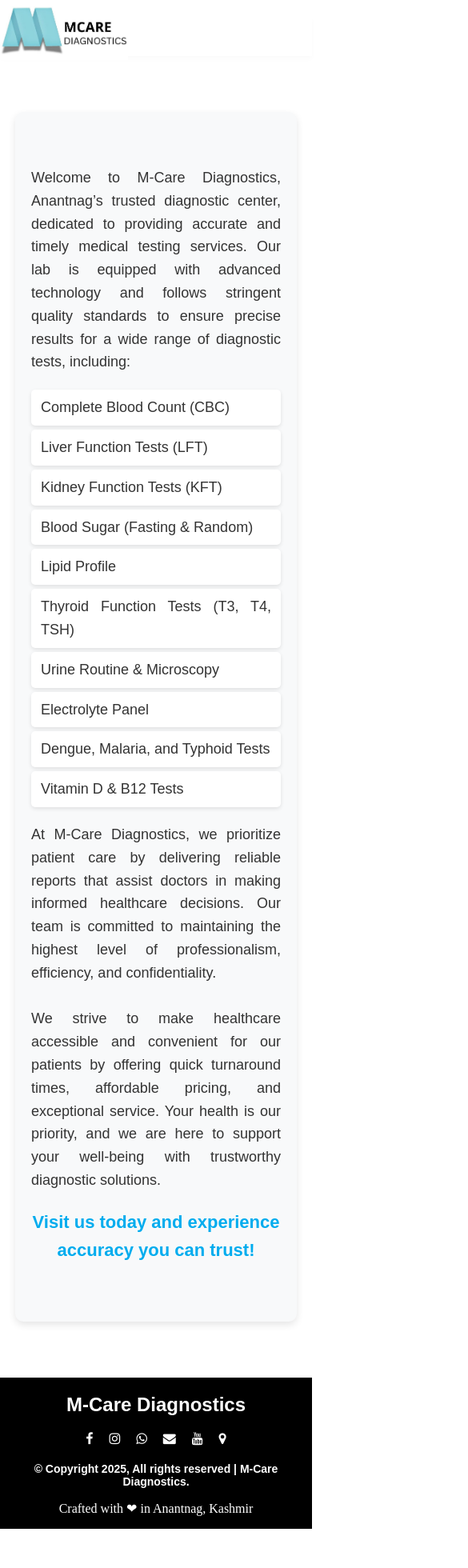
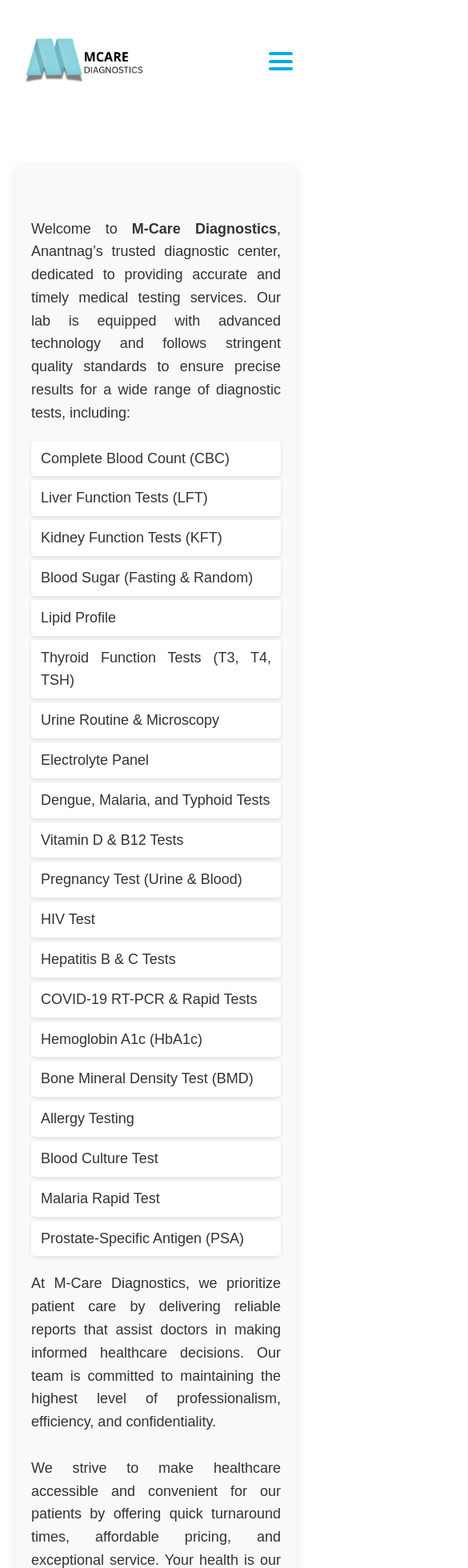
Before and after one commit to Talib92/mcare, a React (Create React App) app: page /about in a window 390 px wide. Shown: the top 1960 px of the page at 80% size, 585 px wide, since content can reach past the window. Before the commit the page ends 1911 px from the top, so only its background shows below. Built offline with nearby package versions, Linux system fonts and the light colour scheme.

Commit message:
added some responsiveness

```diff
--- a/src/App.css
+++ b/src/App.css
@@ -16,48 +16,69 @@
 }
 
 .nav-bar {
-    display: flex;
-    align-items: center;
-    justify-content: space-between;
-    box-shadow: 0 4px 6px rgba(0, 0, 0, 0.02);
-    width: 100%;
-    height: 50px;
+  display: flex;
+  align-items: center;
+  justify-content: space-between;
+  padding: 20px 30px;
+  position: relative;
 }
 
 .logo {
-    width: 160px;
-    height: auto;
-    margin-top: -10px;
-    cursor: pointer;
-    margin-right: 800px;
+    max-width: 150px;
 }
 
 .nav {
     display: flex;
     list-style-type: none;
-    flex-direction: row;
     gap: 20px;
     padding: 0;
     margin: 0;
-    justify-content: flex-end;
+}
+
+.logo-nav{
+  display: flex;
+  align-items: center;
 }
 
 .nav-item {
-    font-size: 18px;
+    font-size: 17px;
     cursor: pointer;
+    font-family: Arial, Helvetica, sans-serif;
 }
 
 .nav-link {
-    font-family: Arial, Helvetica, sans-serif;
-    font-weight: bold;
     text-decoration: none;
-    color: inherit;
+    color: #00acee;
     margin: 0px 5px;
+    transition: color 0.3s ease;
   }
 
   .nav-link:hover {
-    color: #00acee;
+    color:#8ED4DC;
   }
+
+  .hamburger {
+    display: none;
+    flex-direction: column;
+    justify-content: space-around;
+    width: 30px;
+    height: 30px;
+    background: transparent;
+    border: none;
+    cursor: pointer;
+    z-index: 10;
+}
+
+.hamburger div {
+  width: 30px;
+  height: 4px;
+  background-color: #00acee;
+  border-radius: 5px;
+}
+
+.navbar-links {
+    display: flex;
+}
 
   .footer {
     background-color: black;
@@ -65,7 +86,7 @@
     display: flex;
     flex-direction: column;
     justify-content: center;
-    padding: 0px 0px;
+    padding: 20px 0px;
     text-align: center;
     position: relative;
 }
@@ -82,6 +103,7 @@
   }
 
   .social-icon i {
+    font-size: 20px;
     color: white;
     transition: color 0.3s ease;
 }
@@ -94,6 +116,12 @@
     color: white;
     font-family: Arial, Helvetica, sans-serif;
     font-weight: bold;
+}
+
+.footer-details h2 {
+  font-size: 2rem;
+  color: white;
+  margin-bottom: 20px;
 }
 
 .footer-details:hover{
@@ -114,7 +142,7 @@
 }
 
 .about {
-    max-width: 850px;
+    max-width: 85%;
     margin: 50px auto;
     padding: 20px;
     background-color: #f9f9f9;
@@ -158,7 +186,7 @@
 }
 
 .contact {
-    max-width: 850px;
+    max-width: 70%;
     margin: 50px auto;
     padding: 20px;
     background-color: #f9f9f9;
@@ -248,17 +276,19 @@
     background: white;
     color: #00acee;
     border: 2px solid white;
+    transition: 0.3s ease;
   }
 
   .secondary {
     background: transparent;
     color: white;
     border: 2px solid white;
+    transition: 0.3s ease;
   }
 
   .btn:hover {
-    opacity: 0.8;
     color: black;
+    font-weight: bold;
   }
 
   .about {
@@ -387,3 +417,147 @@
     color: #007bff;
     border: none;
   }
+
+  .services-page {
+    width: auto;
+    padding: 50px 20px;
+    text-align: center;
+    background-color: #f8f9fa;
+  }
+
+  .services-page h2 {
+    font-size: 2rem;
+    margin-bottom: 20px;
+    color: #333;
+  }
+
+  .services-page p {
+    font-size: 1.1rem;
+    margin-bottom: 40px;
+    color: #555;
+  }
+
+  .services-list {
+    display: grid;
+    grid-template-columns: repeat(auto-fill, minmax(300px, 1fr));
+    gap: 20px;
+  }
+
+  .service-card {
+    background: #ffffff;
+    padding: 20px;
+    border-radius: 8px;
+    box-shadow: 0 4px 8px rgba(0, 0, 0, 0.1);
+    transition: transform 0.3s ease;
+  }
+
+  .service-card h3 {
+    font-size: 1.5rem;
+    color: #007bff;
+    margin-bottom: 10px;
+  }
+
+  .service-card p {
+    font-size: 1rem;
+    color: #666;
+  }
+
+  .service-card:hover {
+    transform: translateY(-10px);
+    cursor: pointer;
+  }
+
+  @media (max-width: 768px) {
+    .nav {
+        display: none;
+        flex-direction: column;
+        width: 100%;
+        text-align: center;
+        background-color: #fff;
+        position: absolute;
+        top: 90px;
+        left: 1;
+        right: 0;
+        box-shadow: 0 4px 6px rgba(0, 0, 0, 0.1);
+        padding: 10px 0;
+    }
+
+    .nav-item {
+        padding: 10px;
+        width: 100%;
+    }
+
+    .nav-bar {
+        display: flex;
+        flex-direction: row;
+        align-items: center;
+        justify-content: space-between;
+    }
+
+    .hamburger {
+        display: flex;
+    }
+
+    .nav.active {
+        display: flex;
+    }
+}
+@media (max-width: 480px) {
+    .nav-item {
+        font-size: 14px;
+    }
+}
+
+@media (max-width: 768px) {
+  .footer {
+      padding: 20px 10px;
+  }
+
+  .footer-details h2 {
+      font-size: 1.5rem;
+  }
+
+  .social-icons {
+      flex-wrap: wrap;
+      gap: 15px;
+  }
+
+  .social-icon i {
+      font-size: 18px;
+  }
+
+  .copyright {
+      font-size: 13px;
+  }
+
+  .footer-end {
+      font-size: 14px;
+  }
+}
+
+/* Media Queries for Mobile Devices */
+@media (max-width: 480px) {
+  .footer {
+      padding: 15px 10px;
+  }
+
+  .footer-details h2 {
+      font-size: 1.2rem;
+  }
+
+  .social-icons {
+      gap: 10px;
+  }
+
+  .social-icon i {
+      font-size: 16px;
+  }
+
+  .copyright {
+      font-size: 12px;
+  }
+
+  .footer-end {
+      font-size: 13px;
+  }
+}
--- a/src/App.js
+++ b/src/App.js
@@ -6,6 +6,7 @@
 import Contact from './components/Contact';
 import './App.css';
 import Footer from './components/Footer';
+import Services from './components/Services';
 
 const App = () => {
   return (
@@ -15,6 +16,7 @@
         <Route path="/" element={<Home />} />
         <Route path="/about" element={<About />} />
         <Route path="/contact" element={<Contact />} />
+        <Route path="/services" element={<Services/>} />
       </Routes>
       <Footer/>
     </Router>
--- a/src/components/About.js
+++ b/src/components/About.js
@@ -7,14 +7,17 @@
 
   return (
     <div className='about'>
+
       <p>
-        Welcome to M-Care Diagnostics, Anantnag’s trusted diagnostic center,
+        Welcome to <strong>M-Care Diagnostics</strong>, Anantnag’s trusted diagnostic center,
         dedicated to providing accurate and timely medical testing services.
         Our lab is equipped with advanced technology and follows stringent quality
         standards to ensure precise results for a wide range of diagnostic tests,
         including:
         <br />
+
         <ul className='about-li'>
+
           <li>Complete Blood Count (CBC)</li>
           <li>Liver Function Tests (LFT)</li>
           <li>Kidney Function Tests (KFT)</li>
@@ -25,6 +28,17 @@
           <li>Electrolyte Panel</li>
           <li>Dengue, Malaria, and Typhoid Tests</li>
           <li>Vitamin D & B12 Tests</li>
+          <li>Pregnancy Test (Urine & Blood)</li>
+          <li>HIV Test</li>
+          <li>Hepatitis B & C Tests</li>
+          <li>COVID-19 RT-PCR & Rapid Tests</li>
+          <li>Hemoglobin A1c (HbA1c)</li>
+          <li>Bone Mineral Density Test (BMD)</li>
+          <li>Allergy Testing</li>
+          <li>Blood Culture Test</li>
+          <li>Malaria Rapid Test</li>
+          <li>Prostate-Specific Antigen (PSA)</li>
+
         </ul>
         At M-Care Diagnostics, we prioritize patient care by delivering reliable
         reports that assist doctors in making informed healthcare decisions.
@@ -32,12 +46,14 @@
         efficiency, and confidentiality.
         <br />
         <br />
+
         We strive to make healthcare accessible and convenient for our patients by
         offering quick turnaround times, affordable pricing, and exceptional service.
         Your health is our priority, and we are here to support your well-being with
         trustworthy diagnostic solutions.
 
         <h3>Visit us today and experience accuracy you can trust!</h3>
+
       </p>
     </div>
   );
--- a/src/components/Contact.js
+++ b/src/components/Contact.js
@@ -1,6 +1,9 @@
-import React from 'react'
+import React, { useEffect } from 'react';
 
 const Contact = () => {
+    useEffect(() => {
+      window.scrollTo(0, 0);
+    }, []);
   return (
     <div className='contact'>
       <p>
--- a/src/components/Header.js
+++ b/src/components/Header.js
@@ -1,24 +1,42 @@
-import React from 'react';
+import React, { useState } from 'react';
 import { Link } from 'react-router-dom';
 import logo from "../images-and-videos/front_logo.jpeg";
 
 const Header = () => {
+  const [isMenuOpen, setIsMenuOpen] = useState(false);
+
+  const toggleMenu = () => {
+    setIsMenuOpen(prevState => !prevState);
+  };
+
+  const closeMenu = () => {
+    setIsMenuOpen(false);
+  };
+
   return (
     <div className='nav-bar'>
       <div className='logo-nav'>
-        <Link to="/">
+        <Link to="/" onClick={closeMenu}>
           <img className='logo' src={logo} alt="Company logo" />
         </Link>
       </div>
-      <ul className='nav'>
+      <button className='hamburger' onClick={toggleMenu}>
+        <div></div>
+        <div></div>
+        <div></div>
+      </button>
+      <ul className={`nav ${isMenuOpen ? 'active' : ''}`}>
         <li className='nav-item'>
-          <Link to="/" className="nav-link">Home</Link>
+          <Link to="/" className="nav-link" onClick={closeMenu}>Home</Link>
         </li>
         <li className='nav-item'>
-          <Link to="/about" className="nav-link">About us</Link>
+          <Link to="/about" className="nav-link" onClick={closeMenu}>About us</Link>
         </li>
         <li className='nav-item'>
-          <Link to="/contact" className="nav-link">Contact us</Link>
+          <Link to="/contact" className="nav-link" onClick={closeMenu}>Contact us</Link>
+        </li>
+        <li className='nav-item'>
+          <Link to="/services" className="nav-link" onClick={closeMenu}>Services</Link>
         </li>
       </ul>
     </div>
--- a/src/components/Home.js
+++ b/src/components/Home.js
@@ -1,8 +1,11 @@
-import React from "react";
+import React, { useEffect } from 'react';
 import { Link } from "react-router-dom";
 import { FaPhone, FaMapMarkerAlt, FaFlask, FaStar, FaUsers } from "react-icons/fa";
 
 const Home = () => {
+    useEffect(() => {
+      window.scrollTo(0, 0);
+    }, []);
   return (
     <div className="home">
       <div className="hero">
--- /dev/null
+++ b/src/components/Services.js
@@ -0,0 +1,128 @@
+import React, { useEffect } from 'react';
+
+const Services = () => {
+    useEffect(() => {
+      window.scrollTo(0, 0);
+    }, []);
+  return (
+    <div className="services-page">
+      <h2>Our Diagnostic Services</h2>
+      <p>
+        At M-Care Diagnostics, we offer a comprehensive range of diagnostic services to help doctors and healthcare professionals make accurate and timely decisions. Our state-of-the-art equipment and expert team ensure high-quality results for all our tests.
+      </p>
+
+      <div className="services-list">
+        <div className="service-card">
+          <h3>Complete Blood Count (CBC)</h3>
+          <p>
+            A CBC test helps evaluate overall health and detect a wide range of disorders, including anemia, infection, and many other diseases.
+          </p>
+        </div>
+        <div className="service-card">
+          <h3>Liver Function Tests (LFT)</h3>
+          <p>
+            LFTs help assess the health of your liver by measuring levels of proteins, liver enzymes, and bilirubin in your blood.
+          </p>
+        </div>
+        <div className="service-card">
+          <h3>Kidney Function Tests (KFT)</h3>
+          <p>
+            KFTs are important for evaluating kidney health and detecting issues such as kidney disease or infection.
+          </p>
+        </div>
+        <div className="service-card">
+          <h3>Thyroid Function Tests (T3, T4, TSH)</h3>
+          <p>
+            These tests help determine if your thyroid is functioning properly, aiding in the diagnosis of thyroid disorders.
+          </p>
+        </div>
+        <div className="service-card">
+          <h3>Lipid Profile</h3>
+          <p>
+            A lipid profile measures the levels of various fats in your blood, helping assess the risk of cardiovascular diseases.
+          </p>
+        </div>
+        <div className="service-card">
+          <h3>Vitamin D & B12 Tests</h3>
+          <p>
+            These tests help determine the levels of essential vitamins that play a role in maintaining your overall health.
+          </p>
+        </div>
+        <div className="service-card">
+          <h3>Blood Sugar (Fasting & Random)</h3>
+          <p>
+            These tests measure your blood sugar levels to diagnose and monitor diabetes or other conditions affecting blood glucose.
+          </p>
+        </div>
+        <div className="service-card">
+          <h3>Electrolyte Panel</h3>
+          <p>
+            An electrolyte panel measures essential minerals in your body, such as sodium, potassium, and calcium, which help regulate muscle function and fluid balance.
+          </p>
+        </div>
+        <div className="service-card">
+          <h3>Urine Routine & Microscopy</h3>
+          <p>
+            This test helps detect various conditions like kidney disease, urinary tract infections (UTIs), and diabetes by analyzing a urine sample.
+          </p>
+        </div>
+        <div className="service-card">
+          <h3>Dengue, Malaria, and Typhoid Tests</h3>
+          <p>
+            These tests are used to detect infections caused by viruses and bacteria like dengue, malaria, and typhoid, enabling quick diagnosis and treatment.
+          </p>
+        </div>
+        <div className="service-card">
+          <h3>Pregnancy Test (Urine & Blood)</h3>
+          <p>
+            A pregnancy test checks for the presence of the hormone hCG in urine or blood, confirming pregnancy.
+          </p>
+        </div>
+        <div className="service-card">
+          <h3>HIV Test</h3>
+          <p>
+            An HIV test detects the presence of the virus in the blood, helping to diagnose and monitor HIV infection.
+          </p>
+        </div>
+        <div className="service-card">
+          <h3>COVID-19 RT-PCR & Rapid Tests</h3>
+          <p>
+            These tests help detect the presence of the COVID-19 virus, aiding in timely isolation and medical intervention.
+          </p>
+        </div>
+        <div className="service-card">
+          <h3>Hepatitis B & C Tests</h3>
+          <p>
+            These tests help detect the presence of Hepatitis B or C viruses, which can lead to serious liver damage.
+          </p>
+        </div>
+        <div className="service-card">
+          <h3>Hemoglobin A1c (HbA1c)</h3>
+          <p>
+            The HbA1c test helps manage diabetes by measuring the average blood sugar levels over the past 2 to 3 months.
+          </p>
+        </div>
+        <div className="service-card">
+          <h3>Bone Mineral Density Test (BMD)</h3>
+          <p>
+            A BMD test measures bone strength and helps detect osteoporosis or risk of fractures.
+          </p>
+        </div>
+        <div className="service-card">
+          <h3>Allergy Testing</h3>
+          <p>
+            Allergy tests help identify allergens that may cause allergic reactions, from pollen to food allergies.
+          </p>
+        </div>
+        <div className="service-card">
+          <h3>Blood Culture Test</h3>
+          <p>
+            This test detects infections in the blood caused by bacteria or fungi, helping diagnose severe infections.
+          </p>
+        </div>
+      </div>
+    </div>
+  );
+};
+
+export default Services;
```
